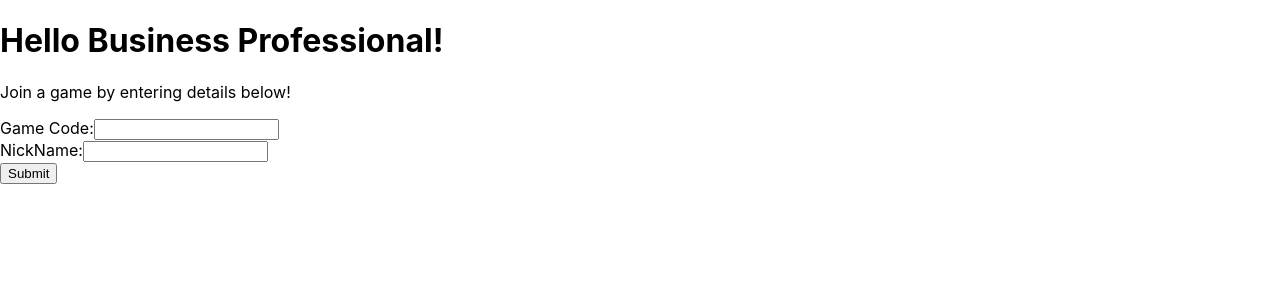
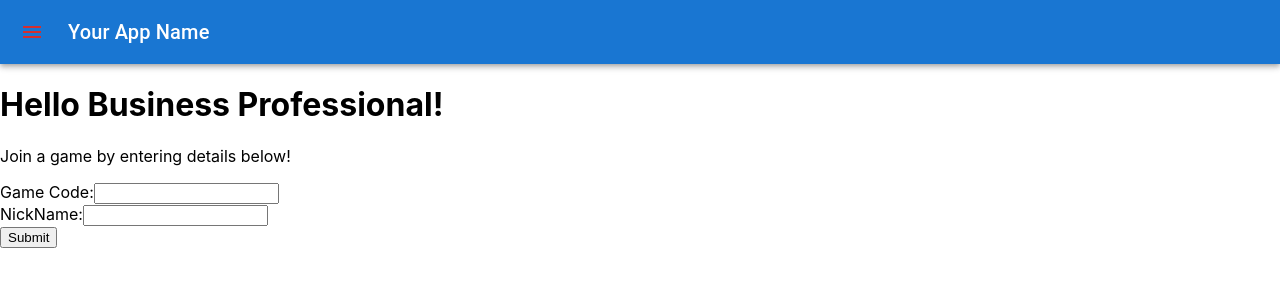
Before and after one commit to bennyp11/reply-all-v0-front-end, a React (Create React App) app: page /join in a window 1280 px wide. Shown: the top 300 px of the page. Built offline with nearby package versions, Linux system fonts and the light colour scheme.

Commit message:
added nav to each page

```diff
--- a/src/pages/JoinPage.js
+++ b/src/pages/JoinPage.js
@@ -1,5 +1,6 @@
 import React, { useState } from 'react';
 import { useNavigate } from 'react-router-dom';
+import Nav from '../components/Nav/Nav';
 
 function useGameNavigation() {
   const navigate = useNavigate();
@@ -50,6 +51,7 @@ function JoinPage() {
 
   return (
     <div>
+    <Nav />
       <h1>Hello Business Professional!</h1>
       <p>Join a game by entering details below!</p>
       <form onSubmit={handleSubmit}>
--- a/src/pages/StartPage.js
+++ b/src/pages/StartPage.js
@@ -1,5 +1,6 @@
 import React, { useState, useEffect, useRef } from 'react';
 import { useNavigate } from 'react-router-dom';
+import Nav from '../components/Nav/Nav';
 
 function useGameNavigation() {
   const navigate = useNavigate();
@@ -67,6 +68,7 @@ function StartPage() {
 
   return (
     <div>
+    <Nav />
       <h1>Hello Business Professional!</h1>
       {!nickNameSent && (
         <div>
```
